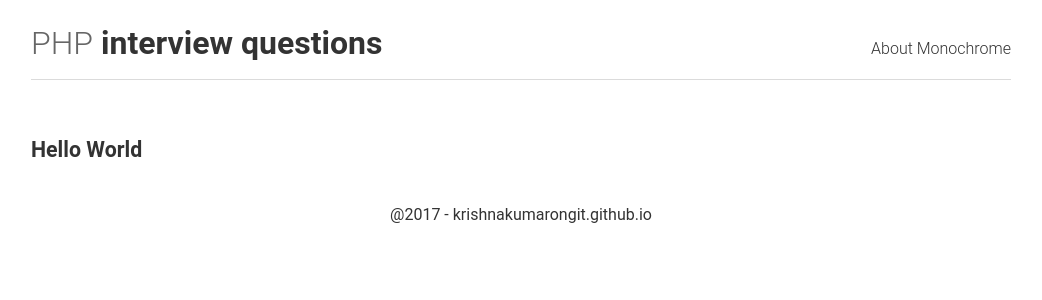
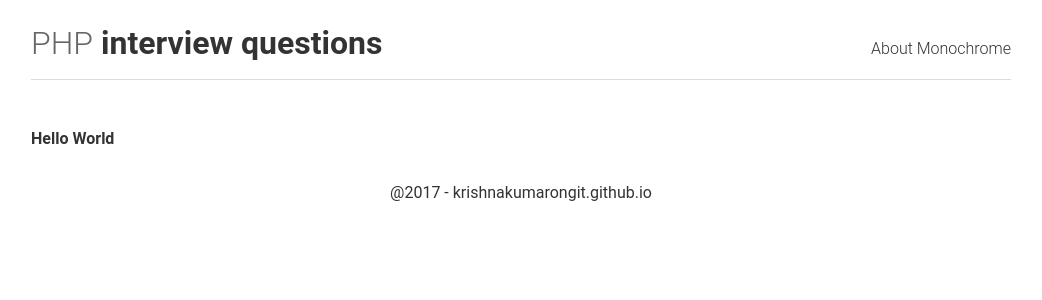
Before and after one commit to krishnakumarongit/krishnakumarongit.github.io, a Jekyll site: the page built from index.html, in a window 1280 px wide. Shown: the top 300 px of the page, without its empty margins (119-1161 px from the left). Built offline with Jekyll 4.4.1, drawn with Linux system fonts in a browser that asks for light colours; the list of posts is cut into pages by our own code.

Commit message:
new changes

```diff
--- a/index.html
+++ b/index.html
@@ -2,10 +2,11 @@
 layout: default
 ---
 <!-- Posts -->
+
 <ul id="posts">
 	{% for post in paginator.posts %}
 	  <li class="post">
-	  	<h6><a href="{% if site.baseurl == "/" %}{{ post.url }}{% else %}{{ post.url | prepend: site.baseurl }}{% endif %}">{%if post.header %}{{ post.header }}{% else %}{{ post.title }}{% endif %}</a></h6>
+	  	<a href="{% if site.baseurl == "/" %}{{ post.url }}{% else %}{{ post.url | prepend: site.baseurl }}{% endif %}">{%if post.header %}{{ post.header }}{% else %}{{ post.title }}{% endif %}</a>
 	  </li>
     {% endfor %}
 </ul>
```
Also changed, not shown: 16 other files.
